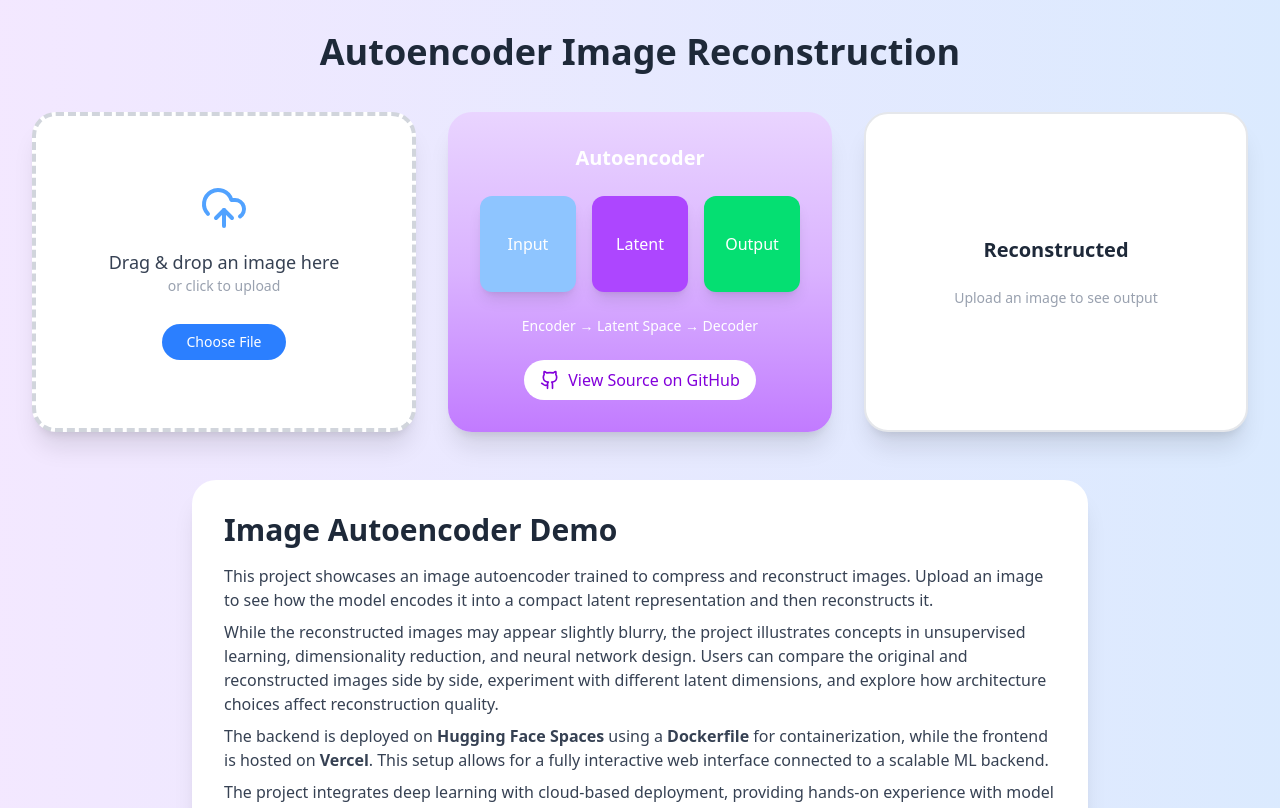
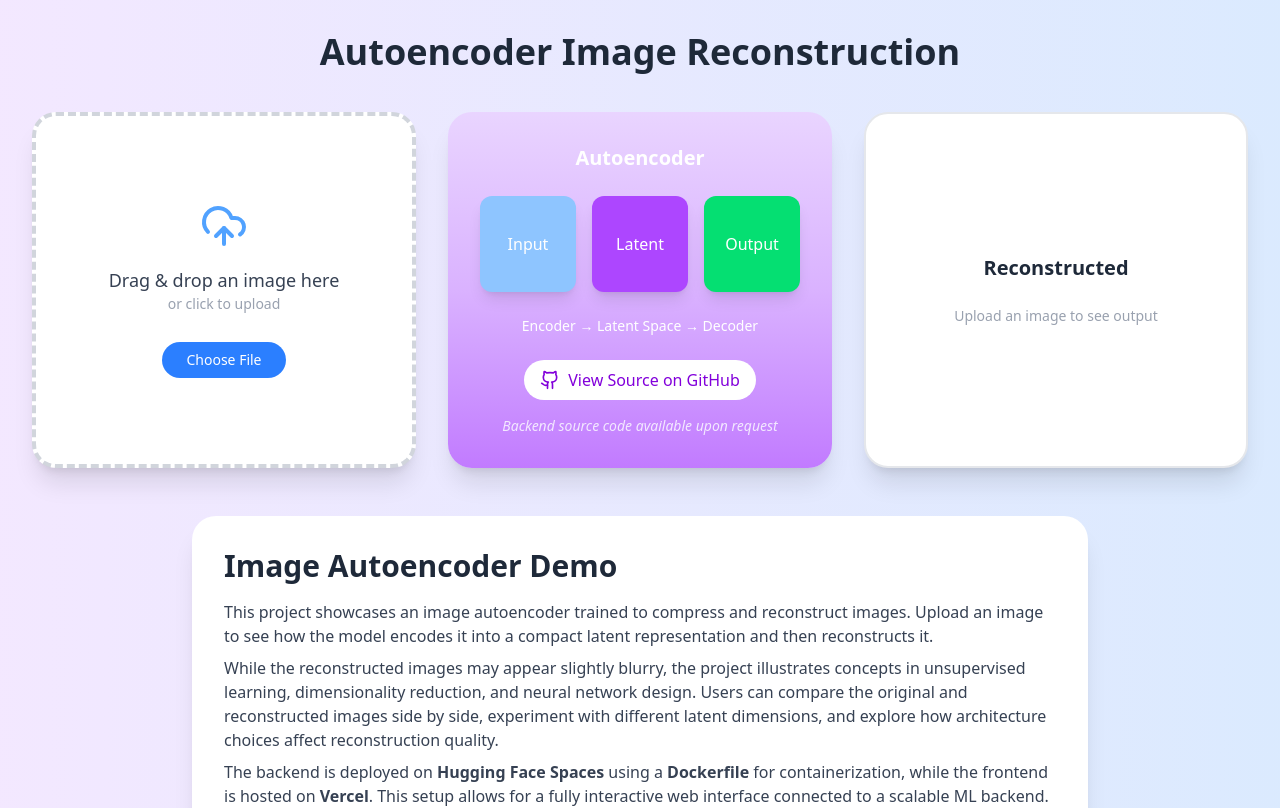
Before and after one commit to kirankumarkanathala-stack/autoencoderkiranfrontend, a React (Vite) app: page / in a window 1280 px wide. Shown: the top 808 px of the page. Built offline with nearby package versions, Linux system fonts and the light colour scheme.

Commit message:
backend code refer added

```diff
--- a/src/App.jsx
+++ b/src/App.jsx
@@ -117,6 +117,9 @@ export default function AutoencoderApp() {
             <Github className="w-5 h-5" />
             View Source on GitHub
           </a>
+          <div className="mt-4 text-sm text-purple-100 italic text-center hover:text-white cursor-pointer transition-colors">
+            Backend source code available upon request
+          </div>
         </div>
 
         {/* Reconstructed Image */}
```
